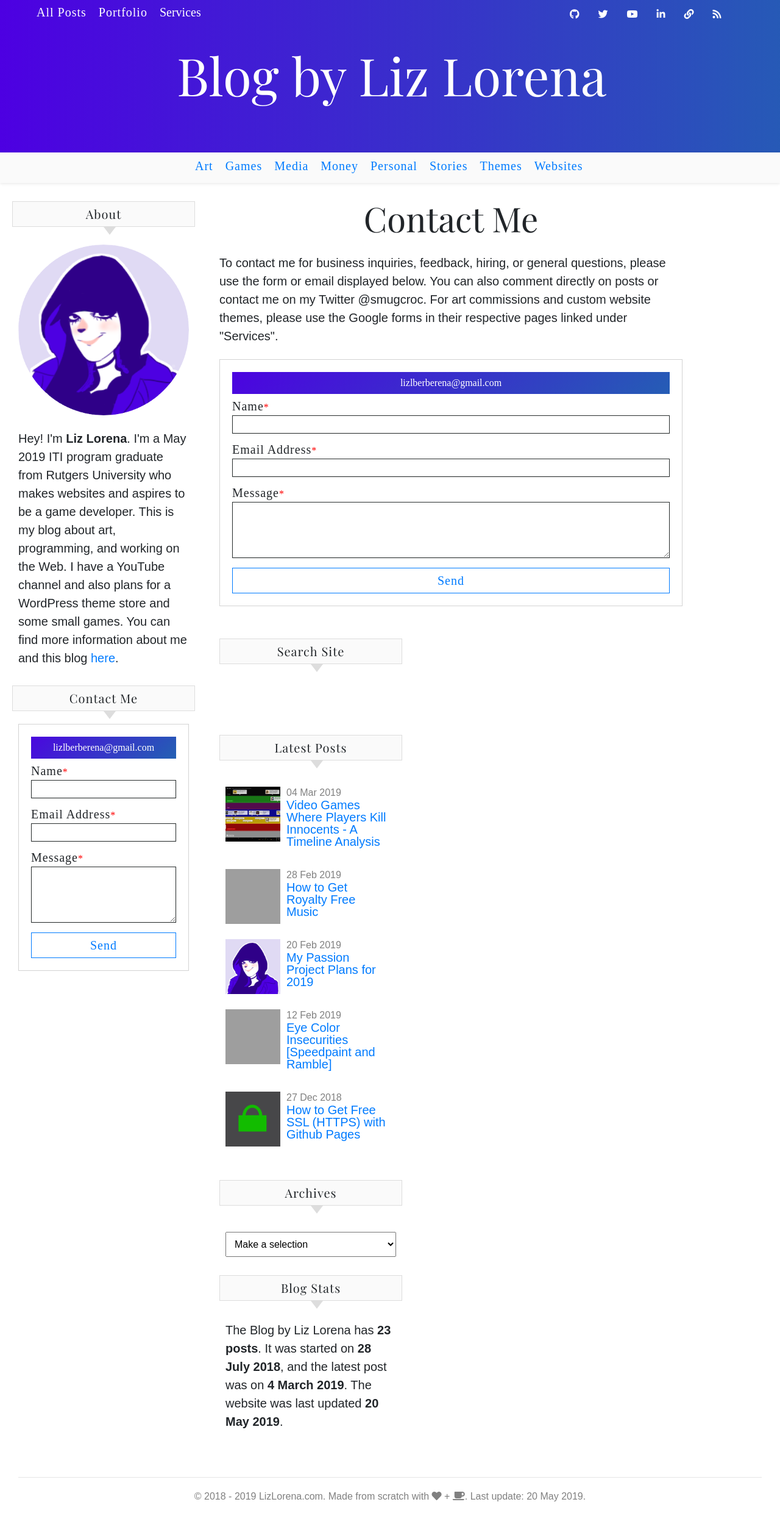
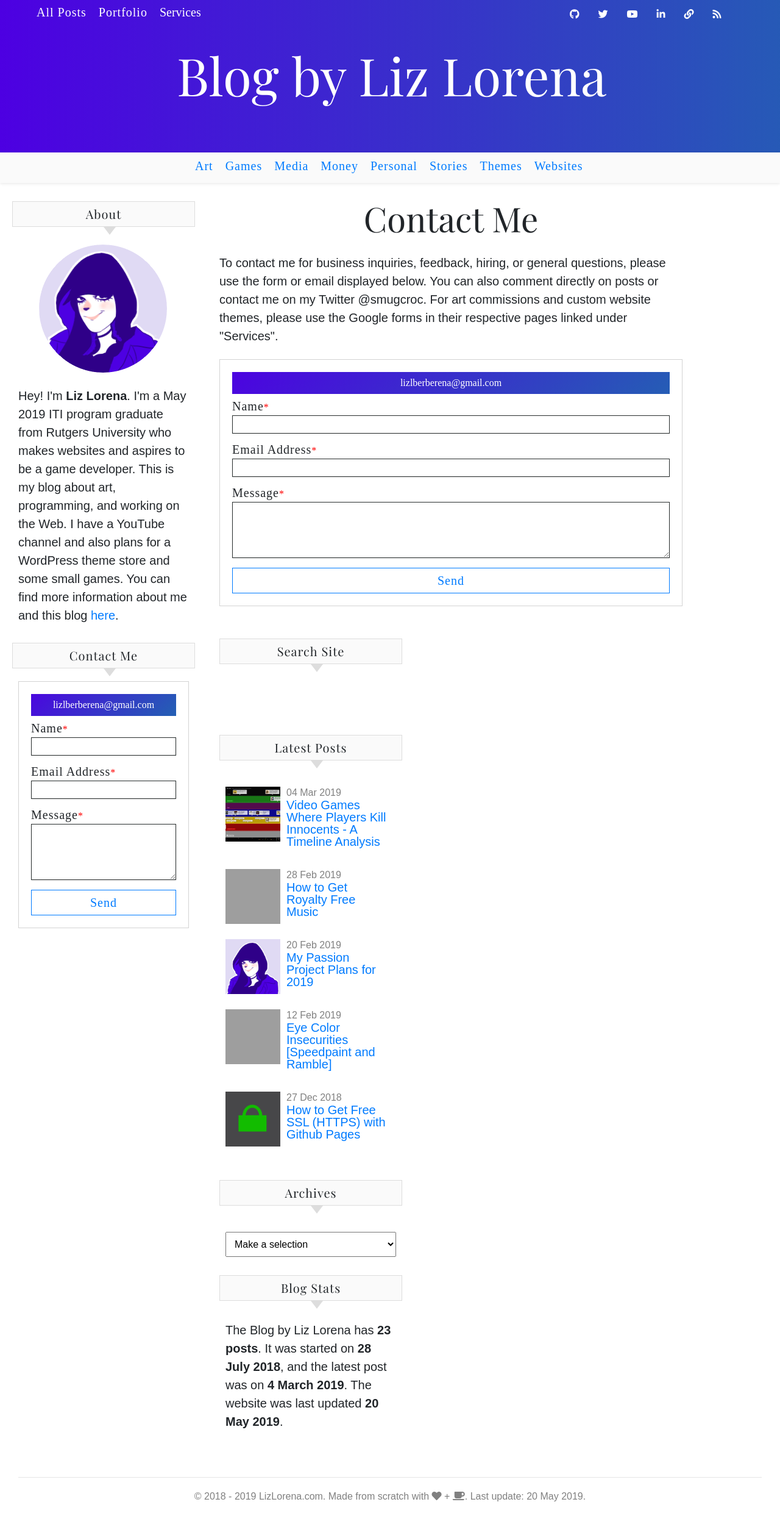
Before and after one commit to byliz/blog, a Jekyll site: the page built from contact/index.html, in a window 1280 px wide. Shown: the whole page at 61% size. Built offline with Jekyll 4.4.1, drawn with Linux system fonts in a browser that asks for light colours; nearby versions of some CDN libraries; grey boxes are pictures that could not be loaded.

Commit message:
Add files via upload

```diff
--- a/_includes/widget_about.html
+++ b/_includes/widget_about.html
@@ -2,7 +2,7 @@
     <div class="widget-title"><h3>About</h3></div>
         <div class="widget-body">
         	<br>
-        	<img src="/favicon.png" class="img-fluid">
+        	<img src="/favicon.png" class="img-fluid" style="margin: 12%; width: 75%; margin-bottom: 0px; margin-top: 0px;">
         	<p>Hey! I'm <strong>Liz Lorena</strong>. I'm a May 2019 ITI program graduate from Rutgers University who makes websites and aspires to be a game developer. This is my blog about art, programming, and working on the Web. I have a YouTube channel and also plans for a WordPress theme store and some small games. You can find more information about me and this blog <a href="https://lizlorena.com/about">here</a>.</p>
         </div>
 </div>
```
